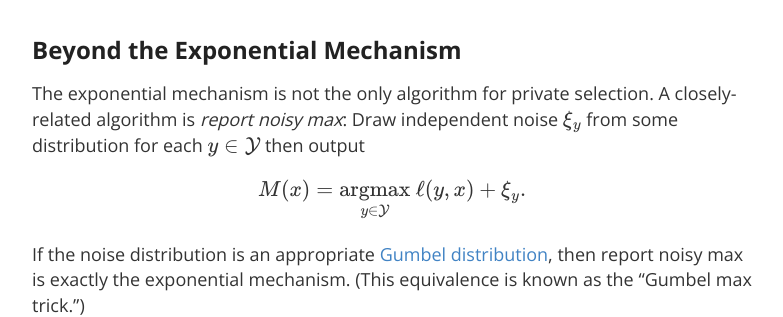
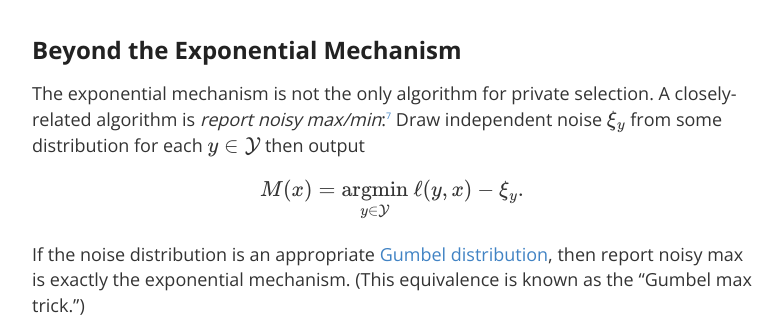
Before and after one commit to differentialprivacy/differentialprivacy, a Jekyll site: the page built from _posts/2021-07-12-exponential-mechanism-bounded-range.md, in a window 1280 px wide and 900 px high, scrolled down 5292 px. Shown: the part 153-470 px from the top of the window, without its empty margins (248-1031 px from the left). Built offline with Jekyll 4.4.1, drawn with Linux system fonts in a browser that asks for light colours; comment, search, counter and statistics services are not loaded; some of the changed text lies outside the part shown.

Commit message:
report noisy max -> report noisy min

```diff
--- a/_posts/2021-07-12-exponential-mechanism-bounded-range.md
+++ b/_posts/2021-07-12-exponential-mechanism-bounded-range.md
@@ -103,7 +103,7 @@ Combining Lemma 2 with Theorem 5 also gives a simpler proof of the conversion fr
 
 ## Beyond the Exponential Mechanism
 
-The exponential mechanism is not the only algorithm for private selection. A closely-related algorithm is _report noisy max_: Draw independent noise \\\(\\xi_y\\\) from some distribution for each \\\(y \\in \\mathcal{Y}\\\) then output \\\[M(x) = \\underset{y \\in \\mathcal{Y}}{\\mathrm{argmax}} ~ \\ell(y,x) + \\xi_y.\\\]
+The exponential mechanism is not the only algorithm for private selection. A closely-related algorithm is _report noisy max/min_:[^7] Draw independent noise \\\(\\xi_y\\\) from some distribution for each \\\(y \\in \\mathcal{Y}\\\) then output \\\[M(x) = \\underset{y \\in \\mathcal{Y}}{\\mathrm{argmin}} ~ \\ell(y,x) - \\xi_y.\\\]
 
 If the noise distribution is an appropriate [Gumbel distribution](https://en.wikipedia.org/wiki/Gumbel_distribution), then report noisy max is exactly the exponential mechanism. (This equivalence is known as the "Gumbel max trick.")
 
@@ -127,3 +127,5 @@ There are a lot of interesting aspects of private selection, including questions
 [^5]: To be precise, if \\\(M(x) = q(x) + \\mathcal{N}(0,\\sigma^2I)\\\), then \\\(M : \\mathcal{X}^n \\to \\mathbb{R}^d\\\) satisfies \\\(\\frac{\\Delta\_2^2}{2\\sigma^2}\\\)-concentrated differential privacy, where \\\(\\Delta\_2 = \\sup\_{x,x'\\in\\mathcal{X}^n : d(x,x')\\le1} \\\|q(x)-q(x')\\\|\_2\\\) is the 2-norm sensitivity of \\\(q:\\mathcal{X}^n \\to \\mathbb{R}^d\\\). Furthermore, the privacy loss of the Gaussian mechanism is itself a Gaussian and it makes the inequality defining concentrated differential privacy (Equation 3) an equality for all \\\(\\lambda\\\)
 
 [^6]: Note that the expectation of the privacy loss is simply the [KL divergence](https://en.wikipedia.org/wiki/Kullback%E2%80%93Leibler_divergence): \\\(\\mathbb{E}[Z] = \\mathrm{D}\_1( M(x) \\\| M(x') )\\\).
+
+[^7]: We have presented selection here in terms of minimization, but most of the literature is in terms of maximization.
```
